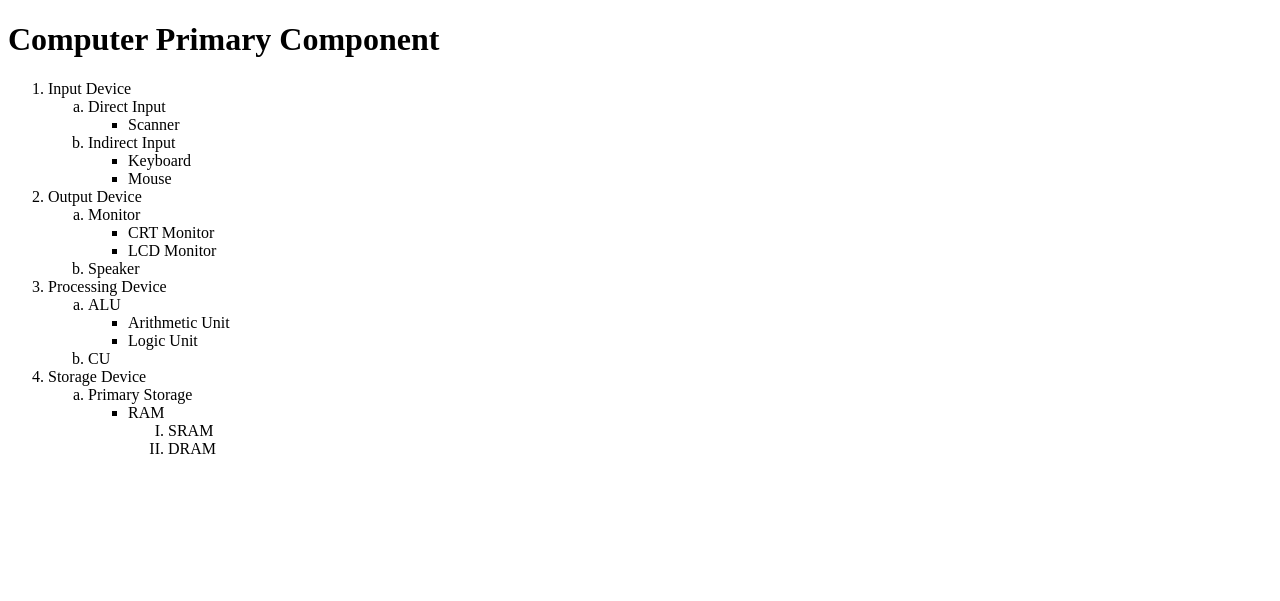
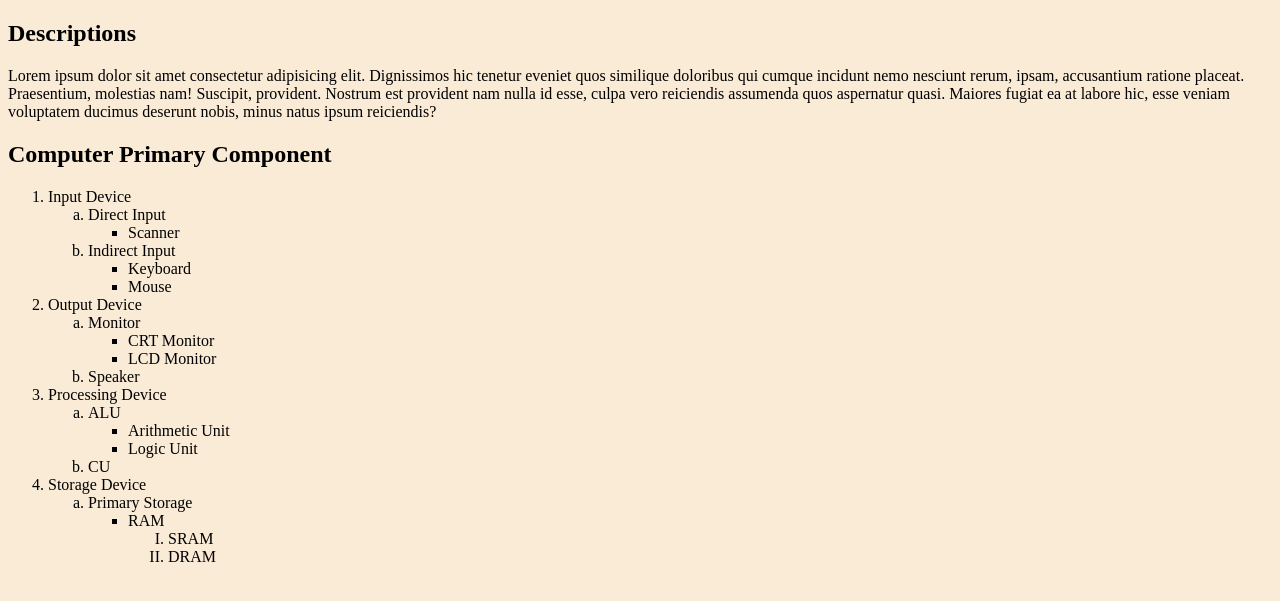
Before and after one commit to zernemu-boop/MtaaniStore, a Django app: page /nestedlist/ in a window 1280 px wide. Shown: the top 601 px of the page. Run offline with Django 5.2, Linux system fonts and the light colour scheme.

Commit message:
updates made

```diff
--- /dev/null
+++ b/static/css/nested.css
@@ -0,0 +1,17 @@
+h1{
+
+    text-align: center;
+    background-color: black;
+    color: antiquewhite;
+
+}
+
+h1:hover{
+    background-color:white;
+    color: red;
+
+}
+
+body{
+    background-color: antiquewhite;
+}
--- a/templates/nestedlist.html
+++ b/templates/nestedlist.html
@@ -4,12 +4,21 @@
     <meta charset="UTF-8">
     <meta name="viewport" content="width=device-width, initial-scale=1.0">
     <title>List of what we have</title>
+
+     {% load static %}
+
+    <link rel="stylesheet" href="{%static 'css/nested.css'%}">
+
 </head>
 
 <body>
 
-    <h1>Computer Primary Component</h1>
+    <!--Nested Lists-->
+<h2>Descriptions</h2>
+<p>Lorem ipsum dolor sit amet consectetur adipisicing elit. Dignissimos hic tenetur eveniet quos similique doloribus qui cumque incidunt nemo nesciunt rerum, ipsam, accusantium ratione placeat. Praesentium, molestias nam! Suscipit, provident.
+Nostrum est provident nam nulla id esse, culpa vero reiciendis assumenda quos aspernatur quasi. Maiores fugiat ea at labore hic, esse veniam voluptatem ducimus deserunt nobis, minus natus ipsum reiciendis?</p>
 
+    <h2>Computer Primary Component</h2>
     <ol>
         <li>Input Device
             <ol type="a">
```
